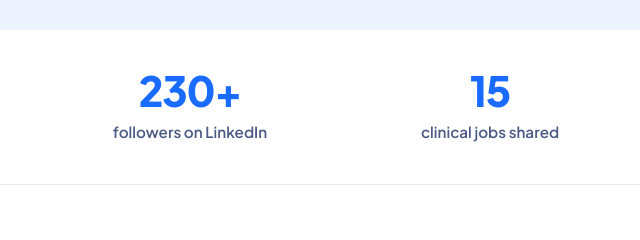
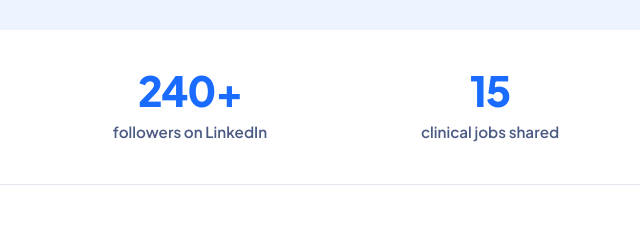
Before and after one commit to estherjac/nurse2tech, a plain HTML site: page index.html in a window 1280 px wide. Shown: the part 697-937 px from the top of the page, 0-640 px from the left. Drawn offline with Linux system fonts and the light colour scheme.

Commit message:
Home: 240+ LinkedIn followers
Co-Authored-By: Claude Opus 5.5 <noreply@anthropic.com>

```diff
--- a/index.html
+++ b/index.html
@@ -105,7 +105,7 @@
     <!-- NUMBERS -->
     <section class="stats-band" aria-label="Nurse2Tech at a glance">
       <div class="container stats-nums">
-        <div><b>230+</b><span>followers on LinkedIn</span></div>
+        <div><b>240+</b><span>followers on LinkedIn</span></div>
         <div><b id="stat-roles">13</b><span>clinical jobs shared</span></div>
         <div><b id="stat-resources">16</b><span>resources for nurses</span></div>
         <div><b>70+</b><span>nurses in our WhatsApp community</span></div>
```
